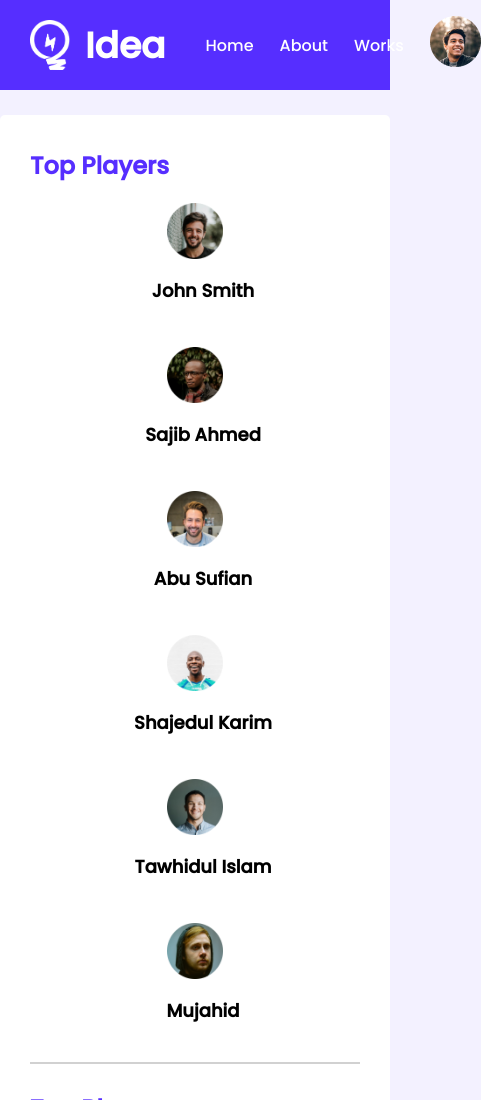
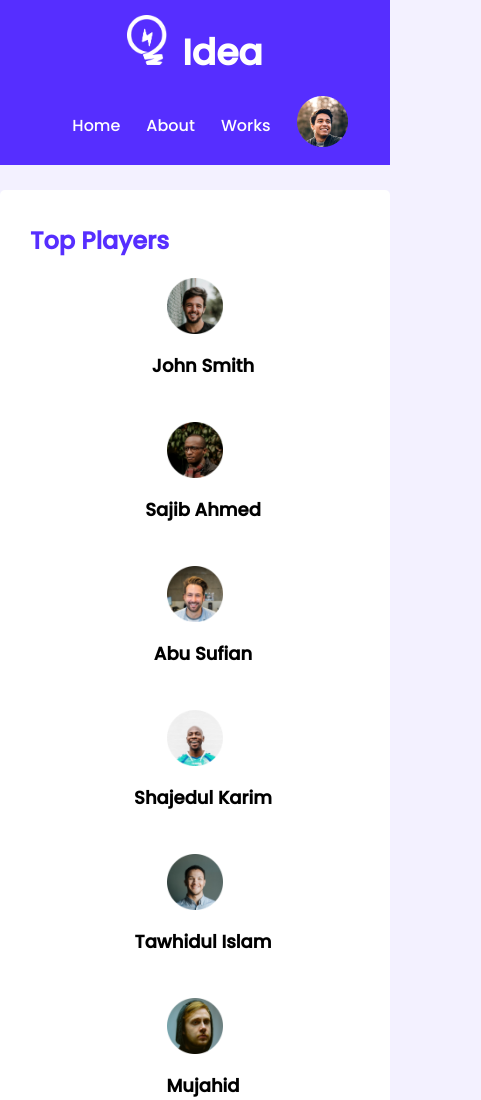
Before and after one commit to ranaahmedzn/leader-board-css3, a plain HTML site: page index.html in a window 390 px wide. Shown: the top 1100 px of the page, 481 px wide, since content can reach past the window. Drawn offline with Linux system fonts and the light colour scheme.

Commit message:
added some responsive styles

```diff
--- a/styles/style.css
+++ b/styles/style.css
@@ -72,6 +72,10 @@ hr {
     list-style: none;
 }
 
+.nav-menu li:hover{
+    color: rgba(255, 255, 255, 0.5);
+    cursor: pointer;
+}
 /* top players styles */
 .top-players {
     margin-bottom: 20px;
@@ -206,7 +210,24 @@ hr {
  ------------------------*/
 
 /* for smaller device */
-@media only screen and (max-width: 688px) {
+@media only screen and (max-width: 576px) {
+    .nav{
+        flex-direction: column;
+        padding: 0 30px;
+        height: 165px;
+        justify-content: flex-start;
+    }
+    .logo h2{
+        margin: 25px 0 0;
+    }
+    .nav-menu{
+        margin-top: 10px 0;
+        padding-left: 30px;
+    }
+}
+
+/* medium device */
+@media only screen and (max-width: 768px) {
     .nav {
         padding: 0 30px;
     }
@@ -229,8 +250,8 @@ hr {
 
 }
 
-/* for medium device */
-@media only screen and (min-width: 688px) and (max-width: 992px) {
+/* tablet device */
+@media only screen and (min-width: 768px) and (max-width: 992px) {
     .nav {
         padding: 0 30px;
     }
@@ -252,6 +273,7 @@ hr {
     }
 }
 
+/* desktop or laptop device */
 @media only screen and (min-width: 992px) and (max-width: 1200px) {
     .nav {
         padding: 0 30px;
```
